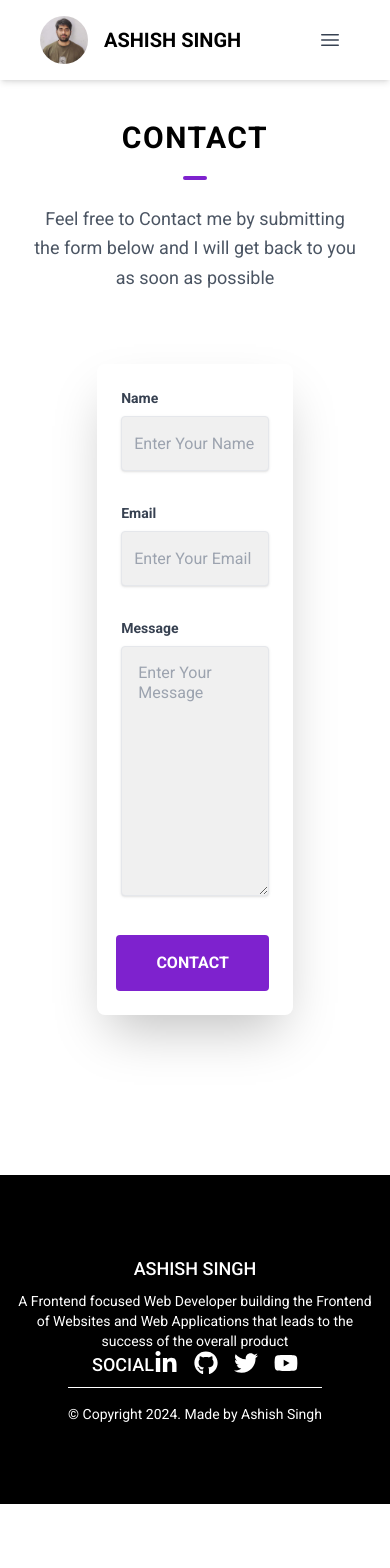
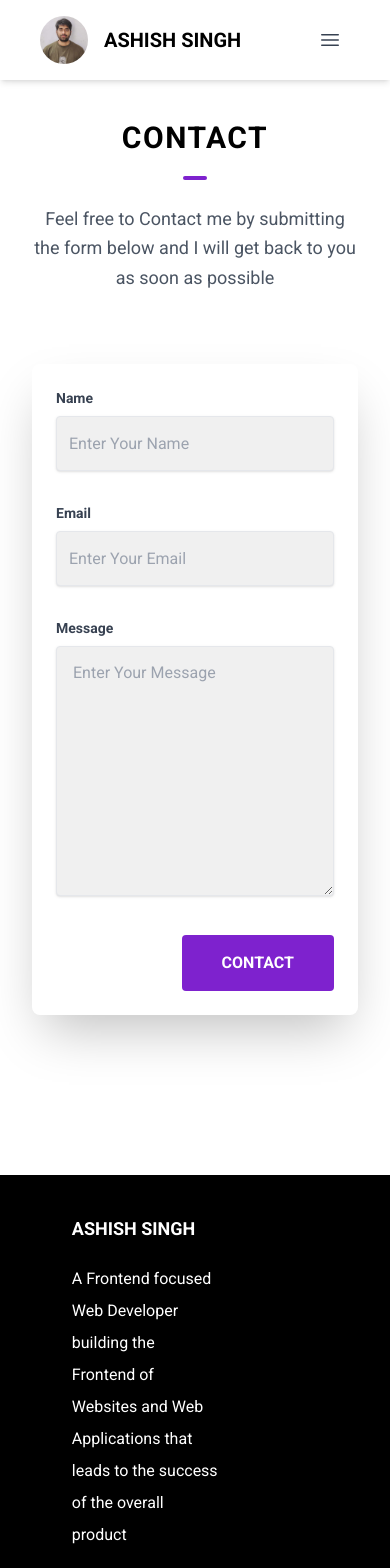
Before and after one commit to rigsutra/My-Portfolio, a React (Vite) app: page /#/contact in a window 390 px wide. Shown: the top 1568 px of the page. Before the commit the page ends 1504 px from the top, so only its background shows below. Built offline with nearby package versions, Linux system fonts and the light colour scheme; a web font is replaced by a local one.

Commit message:
footer update

```diff
--- a/src/components/Contact.jsx
+++ b/src/components/Contact.jsx
@@ -28,7 +28,7 @@ const Contact = () => {
       </div>
       <form
         onSubmit={handleSubmit}
-        className="w-[60%] mt-8 mx-auto p-6 rounded-lg shadow-2xl mb-20"
+        className="w-full md:w-[60%] mt-8 mx-auto p-6 rounded-lg shadow-2xl mb-20"
       >
         <div className="mb-8">
           <label
--- a/src/components/Footer.jsx
+++ b/src/components/Footer.jsx
@@ -4,18 +4,19 @@ import { FaLinkedinIn, FaGithub, FaTwitter, FaYoutube } from "react-icons/fa";
 
 const Footer = () => {
   return (
-    <footer className="bg-black text-white py-20 px-4">
-      <div className="container mx-auto flex flex-col items-center justify-between md:flex-row md:justify-around">
-        <div className="text-center md:text-left">
-          <p className="text-lg font-medium mb-2">ASHISH SINGH</p>
-          <p className="text-sm">
+    <footer className="bg-black text-white py-10 md:py-20 px-4">
+      <div className="container mx-auto flex flex-col w-[80%]">
+        <div className="flex flex-col md:flex-row gap-20 mb-6 ">
+          <div className=" text-left ml-5">
+            <p className="text-lg font-semibold  mb-5">ASHISH SINGH</p>
+            <p className="text-base text-left w-[55%] leading-loose  ">
               A Frontend focused Web Developer building the Frontend of Websites
               and Web Applications that leads to the success of the overall
               product
             </p>
           </div>
-        <div className="text-center md:text-right flex">
-          <p className="text-lg font-medium mb-2">SOCIAL</p>
+          <div className="md:ml-12 py-5 flex flex-col ">
+            <p className="text-xl font-semibold mb-5 text-left">SOCIAL</p>
             <div className="flex gap-4">
               <a
                 href="#"
@@ -51,10 +52,11 @@ const Footer = () => {
               </a>
             </div>
           </div>
-        <div className="sm:flex md:flex lg:flex">
-          <div className="bg-white w-full h-[1px]"></div>
+        </div>
+        <div className="flex flex-col w-full">
+          <div className="bg-slate-400 mb-4 h-[1px]"></div>
           <div className="mt-4 md:mt-0">
-            <p className="text-sm text-center">
+            <p className="text-[10px] text-center mt-4">
               © Copyright 2024. Made by Ashish Singh
             </p>
           </div>
--- a/src/components/ProjectCard.jsx
+++ b/src/components/ProjectCard.jsx
@@ -2,8 +2,8 @@ import React from "react";
 
 const ProjectCard = ({ project }) => {
   return (
-    <div className="py-20">
-      <div className="bg-white shadow-lg rounded-lg overflow-hidden hover:scale-105 transition-transform duration-300 py-5">
+    <div className="py-5 md:py-20">
+      <div className="bg-white shadow-lg rounded-lg overflow-hidden hover:scale-105 transition-transform duration-300 md:py-5">
         <img
           src={project.image}
           alt={project.title}
--- a/src/components/Projects.jsx
+++ b/src/components/Projects.jsx
@@ -52,7 +52,7 @@ const Projects = () => {
           </p>
         </div>
         <div className="flex justify-center">
-          <div className="grid grid-cols-1 sm:grid-cols-2 md:grid-cols-3 gap-6 w-full md:w-[80%]">
+          <div className="grid grid-cols-1 sm:grid-cols-2 md:grid-cols-3 md:gap-6  w-full md:w-[80%]  ">
             {sortedProjects.map((project) => (
               <ProjectCard key={project.id} project={project} />
             ))}
```
Lines whose indentation alone changed are shown as unchanged.
